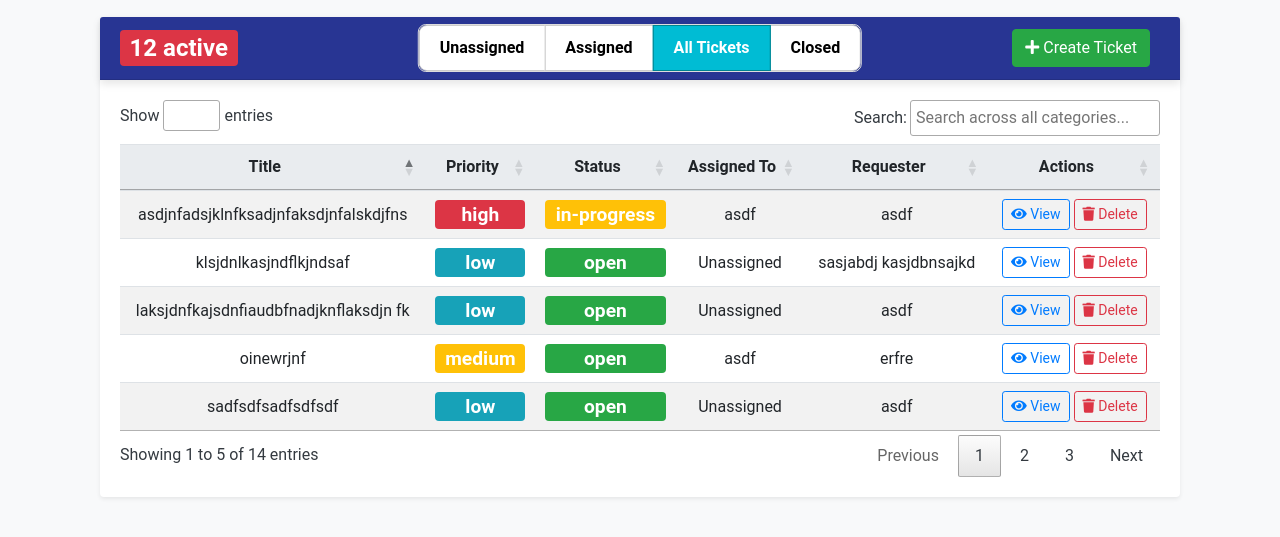
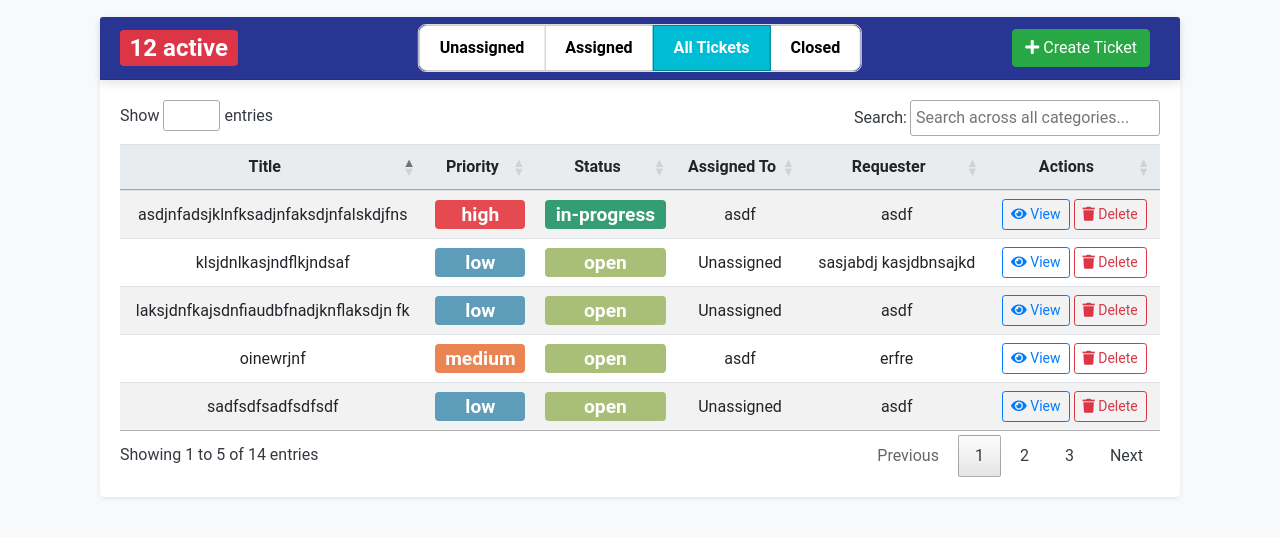
Before and after one commit to Hiru5han/QA-project-weabapp, a Flask app: page /all_tickets in a window 1280 px wide. Shown: the part 207-744 px from the top of the page. Run offline with Flask 3, Linux system fonts and the light colour scheme; a user stored in the database is signed in; some libraries are stand-ins or nearby versions.

Commit message:
fixing night mode colours

```diff
--- a/app/static/styles.css
+++ b/app/static/styles.css
@@ -952,66 +910,6 @@ body.dark-mode .badge-active-tickets-medium {
   opacity: 1;
 }
 
-/* Badge Styles */
-
-/* General Dashboard Badge Styles */
-.dashboard-badge {
-  transition: none;
-  transform: none;
-  pointer-events: none; /* Disable pointer events, making it non-clickable */
-  cursor: default; /* Set cursor to default to indicate non-interactivity */
-  display: block;
-  width: 100%;
-  text-align: center;
-  color: white;
-}
-
-/* Priority Badge Colors */
-.priority-high {
-  background-color: #dc3545; /* Equivalent to bg-danger */
-}
-
-.priority-medium {
-  background-color: #ffc107; /* Equivalent to bg-warning */
-}
-
-.priority-low {
-  background-color: #17a2b8; /* Equivalent to bg-info */
-}
-
-/* Status Badge Colors */
-.status-open {
-  background-color: #28a745; /* Equivalent to bg-success */
-}
-
-.status-in-progress {
-  background-color: #ffc107; /* Equivalent to bg-warning */
-}
-
-.status-closed {
-  background-color: #6c757d; /* Equivalent to bg-secondary */
-}
-
-.assignee-badge {
-  background-color: #007bff;
-}
-
-body.dark-mode .assignee-badge {
-  background-color: #003366;
-}
-
-body.dark-mode .status-open {
-  background-color: #155724;
-}
-
-body.dark-mode .status-in-progress {
-  background-color: #8d811b;
-}
-
-body.dark-mode .status-closed {
-  background-color: #404040;
-}
-
 /* Modal styling */
 body.dark-mode .modal-content {
   background-color: #2e2e2e;
@@ -1038,3 +936,103 @@ body.dark-mode .modal-footer {
 .wide-delete-btn {
   width: 150px; /* Set the desired width */
 }
+
+/* General Badge Styles */
+.dashboard-badge,
+.badge-priority-low,
+.badge-priority-medium,
+.badge-priority-high,
+.badge-status-open,
+.badge-status-in-progress,
+.badge-status-closed {
+  transition: none;
+  transform: none;
+  pointer-events: none;
+  cursor: default;
+  display: block;
+  width: 100%;
+  text-align: center;
+  color: white;
+}
+
+/* Priority and Status Badge Colours */
+.priority-high,
+.badge-priority-high {
+  background-color: #e54a50; /* Equivalent to bg-danger */
+}
+
+.priority-medium,
+.badge-priority-medium {
+  background-color: #ea8553; /* Equivalent to bg-warning */
+}
+
+.priority-low,
+.badge-priority-low {
+  background-color: #5d9db9; /* Equivalent to bg-info */
+}
+
+.status-open,
+.badge-status-open {
+  background-color: #a9be77; /* Equivalent to bg-success */
+}
+
+.status-in-progress,
+.badge-status-in-progress {
+  background-color: #359d73; /* Equivalent to bg-warning */
+}
+
+.status-closed,
+.badge-status-closed {
+  background-color: #6c757d;
+}
+
+/* Assignee Badge */
+.assignee-badge {
+  background-color: #eec76b;
+}
+
+/* Dark Mode Badge Adjustments */
+body.dark-mode .assignee-badge {
+  background-color: #c0982b;
+}
+
+body.dark-mode .status-open,
+body.dark-mode .badge-status-open {
+  color: #c0982b; /* Text colour */
+  border: 1px solid #c0982b; /* Same colour for the outline */
+  background-color: transparent;
+}
+
+body.dark-mode .status-in-progress,
+body.dark-mode .badge-status-in-progress {
+  color: #28a745; /* Text colour */
+  border: 1px solid #28a745; /* Same colour for the outline */
+  background-color: transparent;
+}
+
+body.dark-mode .status-closed,
+body.dark-mode .badge-status-closed {
+  background-color: #404040;
+}
+
+/* Dark Mode Priority Colours */
+body.dark-mode .badge-priority-low,
+body.dark-mode .priority-low {
+  color: #4a9daa; /* Text colour */
+  border: 1px solid #4a9daa; /* Same colour for the outline */
+  background-color: transparent;
+}
+
+body.dark-mode .badge-priority-medium,
+body.dark-mode .priority-medium {
+  color: #ea8553; /* Text colour */
+  border: 1px solid #ea8553; /* Same colour for the outline */
+  background-color: transparent;
+}
+
+body.dark-mode .badge-priority-high,
+body.dark-mode .priority-high {
+  color: #c82333; /* Text colour */
+  border: 1px solid #c82333; /* Same colour for the outline */
+  background-color: transparent;
+}
```
Also changed, not shown: other parts of app/static/styles.css (+0 -42 lines), instance/helpdesk.db.
